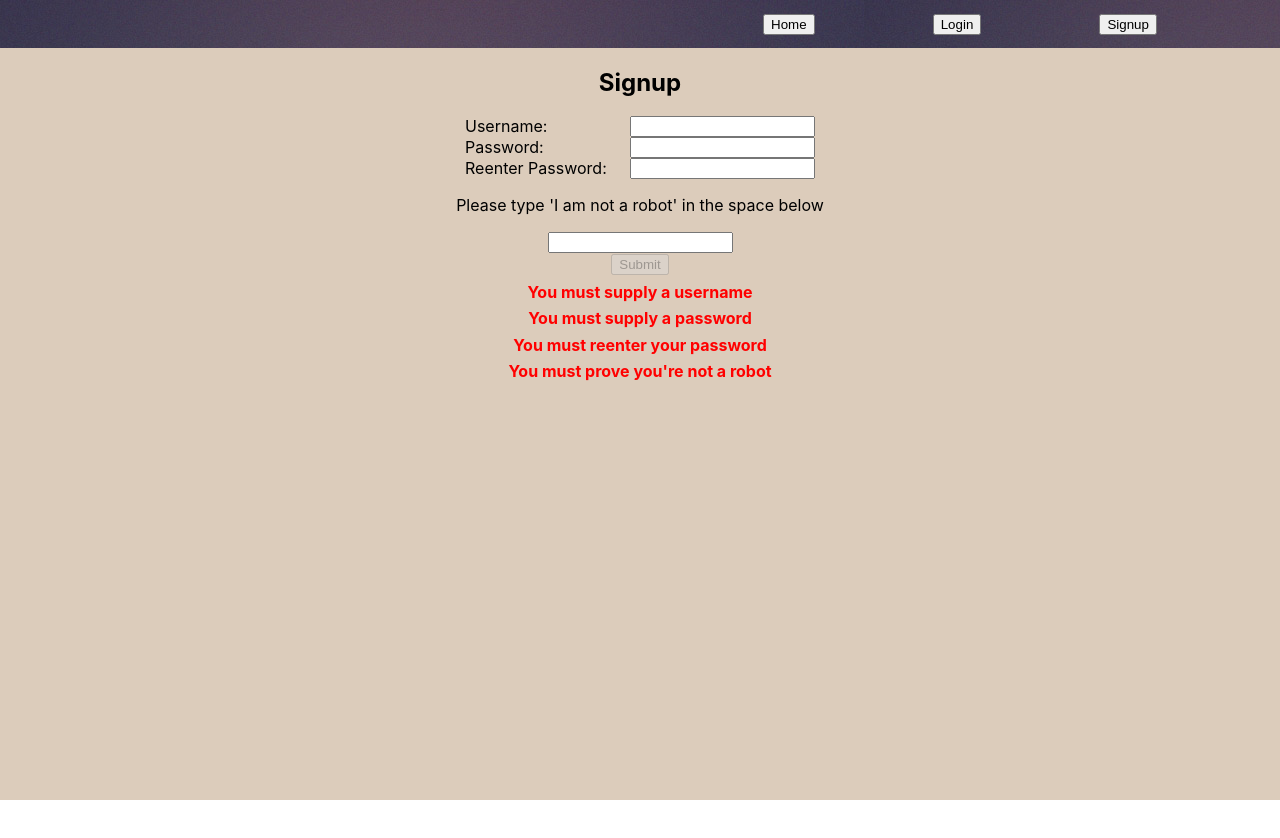
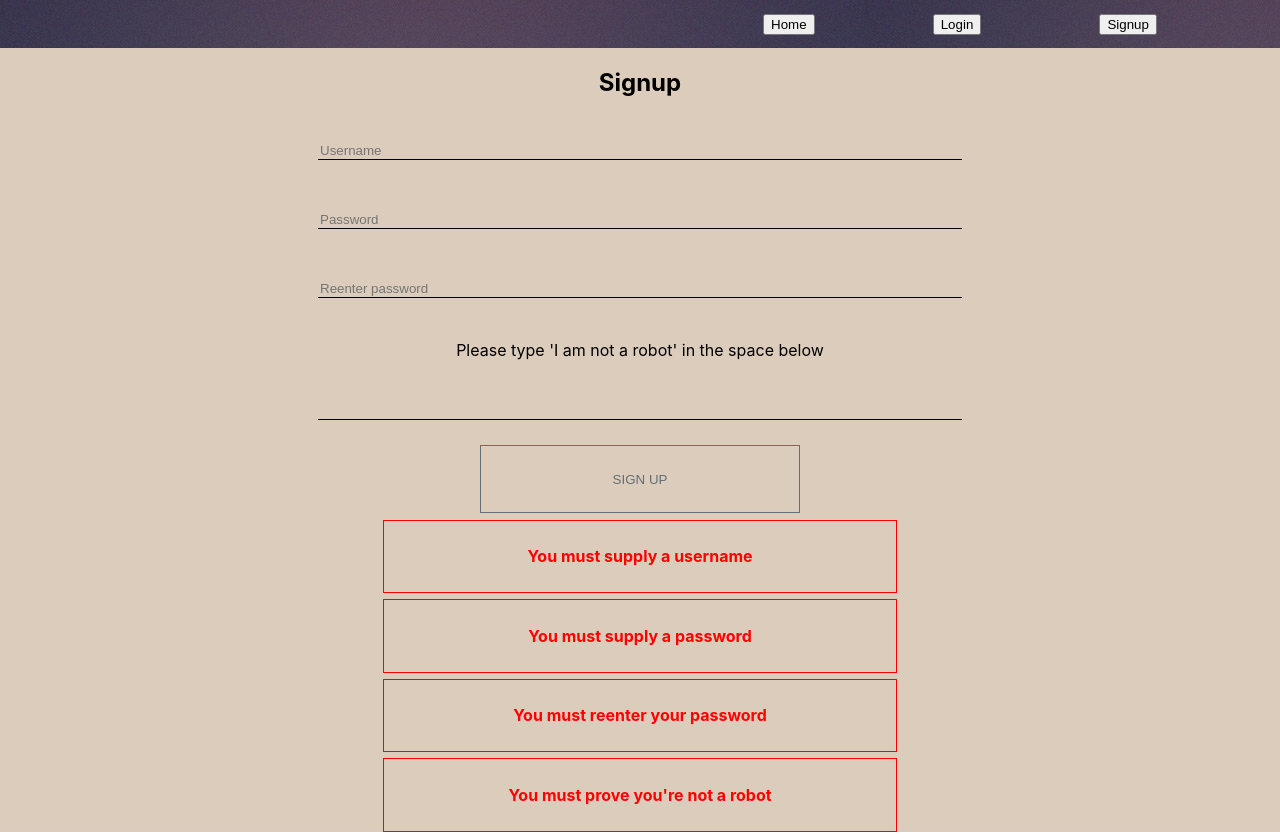
Before and after one commit to bw-potluck-planner-01/frontend, a React (Create React App) app: page /signup in a window 1280 px wide. Before the commit the page ends 800 px from the top, so only its background shows below. Built offline with nearby package versions, Linux system fonts and the light colour scheme.

Commit message:
Added styling to signup page

```diff
--- a/src/components/Header.js
+++ b/src/components/Header.js
@@ -1,10 +1,17 @@
 import React from 'react'
 import {Link} from 'react-router-dom'
 import styled from 'styled-components'
+
+import axiosWithAuth from '../utils/axiosWithAuth'
 import pic from '../assets/pic11.jpg'
 
 function Header () {
     const token = localStorage.getItem('token')
+
+    function handleClick(e){
+        e.preventDefault()
+        localStorage.removeItem('token')
+    }
 
     return <Heading>
         <Headnav>
@@ -12,7 +19,7 @@ function Header () {
             {token && <Link classname='null' to='/potluck'><button>Potlucks</button></Link>}
             {!token && <Link classname='null' to='/login'><button>Login</button></Link>}
             {!token && <Link classname='null' to='/signup'><button>Signup</button></Link>}
-            {token && <Link><button>Logout</button></Link>}
+            {token && <Link><button onClick={handleClick}>Logout</button></Link>}
         </Headnav>
     </Heading>
 }
--- a/src/components/Signup.js
+++ b/src/components/Signup.js
@@ -59,34 +59,27 @@ function Signup (){
         <h2>Signup</h2>
         <form onSubmit={handleClick}>
             <Formdiv>
-                <label htmlFor='username'>Username: </label>
-                <input id='username' name='username' value={formValues.username} onChange={handleChange} />
-            </Formdiv>
-            <Formdiv>
-                <label htmlFor='password'>Password: </label>
-                <input id='password' name='password' value={formValues.password} onChange={handleChange} />
-            </Formdiv>
-            <Formdiv>
-                <label htmlFor='password2'>Reenter Password: </label>
-                <input id='password2' name='password2' value={formValues.password2} onChange={handleChange} />
+                <Styinput id='username' name='username' placeholder='Username' value={formValues.username} onChange={handleChange} />
+                <Styinput id='password' name='password' placeholder='Password' value={formValues.password} onChange={handleChange} />
+                <Styinput id='password2' name='password2' placeholder='Reenter password' value={formValues.password2} onChange={handleChange} />
             </Formdiv>
                 <p>Please type 'I am not a robot' in the space below</p>
-                <input name='robot' value={formValues.robot} onChange={handleChange} />
-                <div><button disabled={disabled}>Submit</button></div>
+                <Styinput name='robot' value={formValues.robot} onChange={handleChange} />
+                <div><Stybutton disabled={disabled}>SIGN UP</Stybutton></div>
         </form>
-        <Ep>{errors.username}</Ep>
-        <Ep>{errors.password}</Ep>
-        <Ep>{errors.password2}</Ep>
-        <Ep>{errors.robot}</Ep>
-        <Ep>{errors.backend}</Ep>
+        {errors.username !== '' && <Ep>{errors.username}</Ep>}
+        {errors.password !== '' && <Ep>{errors.password}</Ep>}
+        {errors.password2 !== '' && <Ep>{errors.password2}</Ep>}
+        {errors.robot !== '' && <Ep>{errors.robot}</Ep>}
+        {errors.backend !== '' && <Ep>{errors.backend}</Ep>}
     </div>
 }
 
 export default Signup
 
 const Formdiv = styled.div`
-    width: 350px;
     display: flex;
+    flex-direction: column;
     justify-content: space-between;
     margin: 0 auto;
 `
@@ -94,5 +87,24 @@ const Formdiv = styled.div`
 const Ep = styled.p`
     color: red;
     font-weight: bold;
-    margin: 0.5%;
+    margin: 0.5% auto;
+    padding: 2% 5%;
+    border: 1px solid red;
+    width: 30%;
 `
+
+const Styinput = styled.input`
+    margin: 2% auto;
+    background: #DCCCBB;
+    width: 50%;
+    border: none;
+    border-bottom: 1px solid black;
+`
+
+const Stybutton = styled.button `
+    background: #DCCCBB;
+    color: #646E78;
+    border: 1px solid #646E78;
+    width: 25%;
+    padding: 2%;
+`
```
